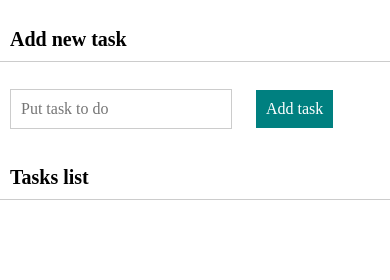
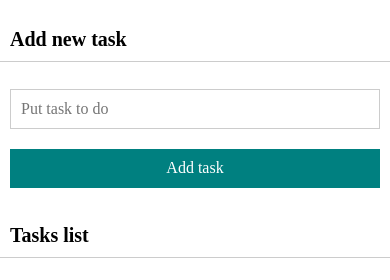
Before and after one commit to SzymonKunc/toDoList, a plain HTML site: page index.html in a window 390 px wide. Shown: the part 90-370 px from the top of the page. Drawn offline with nearby package versions, Linux system fonts and the light colour scheme.

Commit message:
css changes

```diff
--- a/style.css
+++ b/style.css
@@ -29,7 +29,7 @@ html {
   border-bottom: 1px solid #ccc;
 }
 
-.form__inputElement {
+.form__input {
   display: flex;
 }
 
@@ -49,7 +49,7 @@ html {
 }
 
 @media (max-width: 767px) {
-  .form__inputElement {
+  .form__input {
     display: flex;
     flex-wrap: wrap;
   }
```
